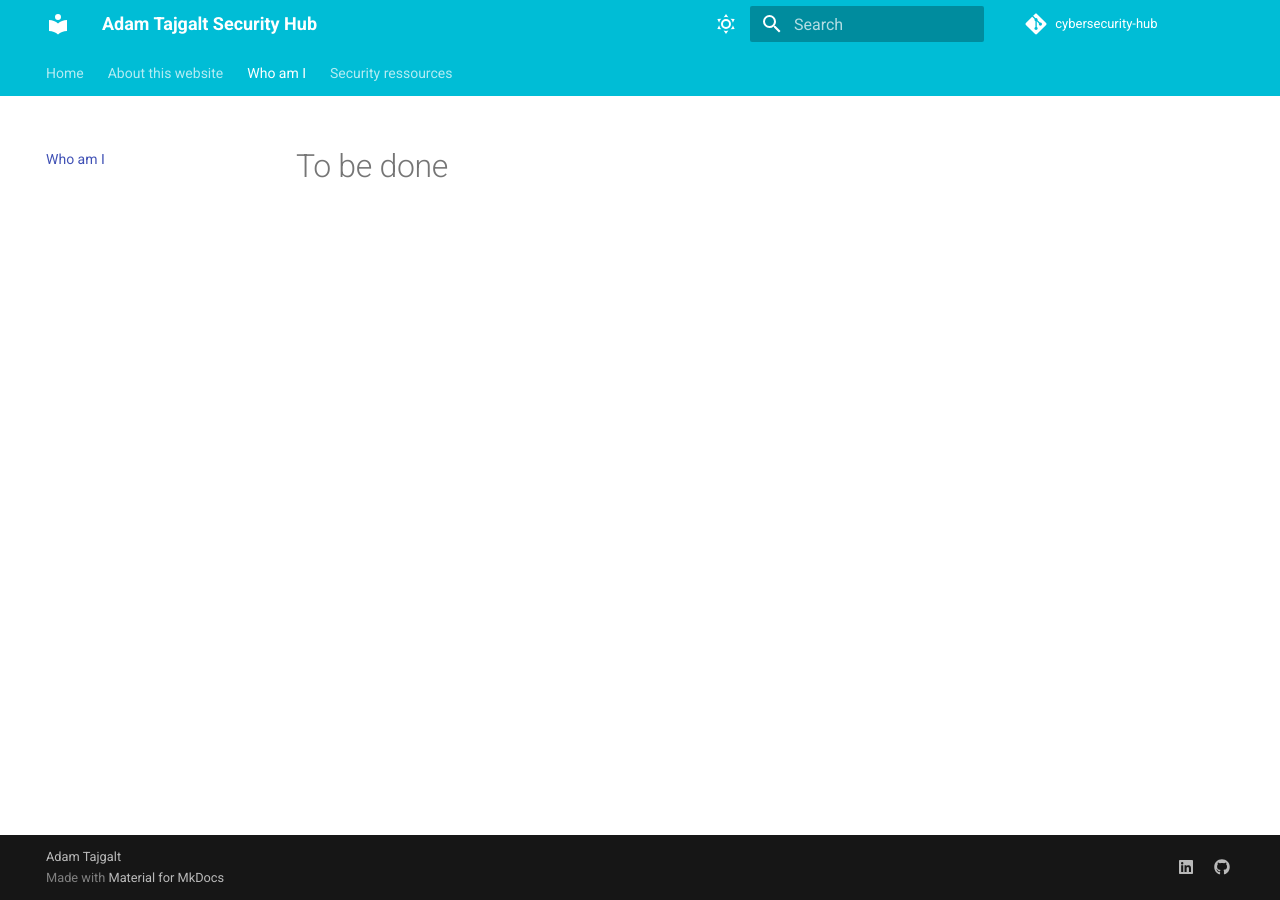
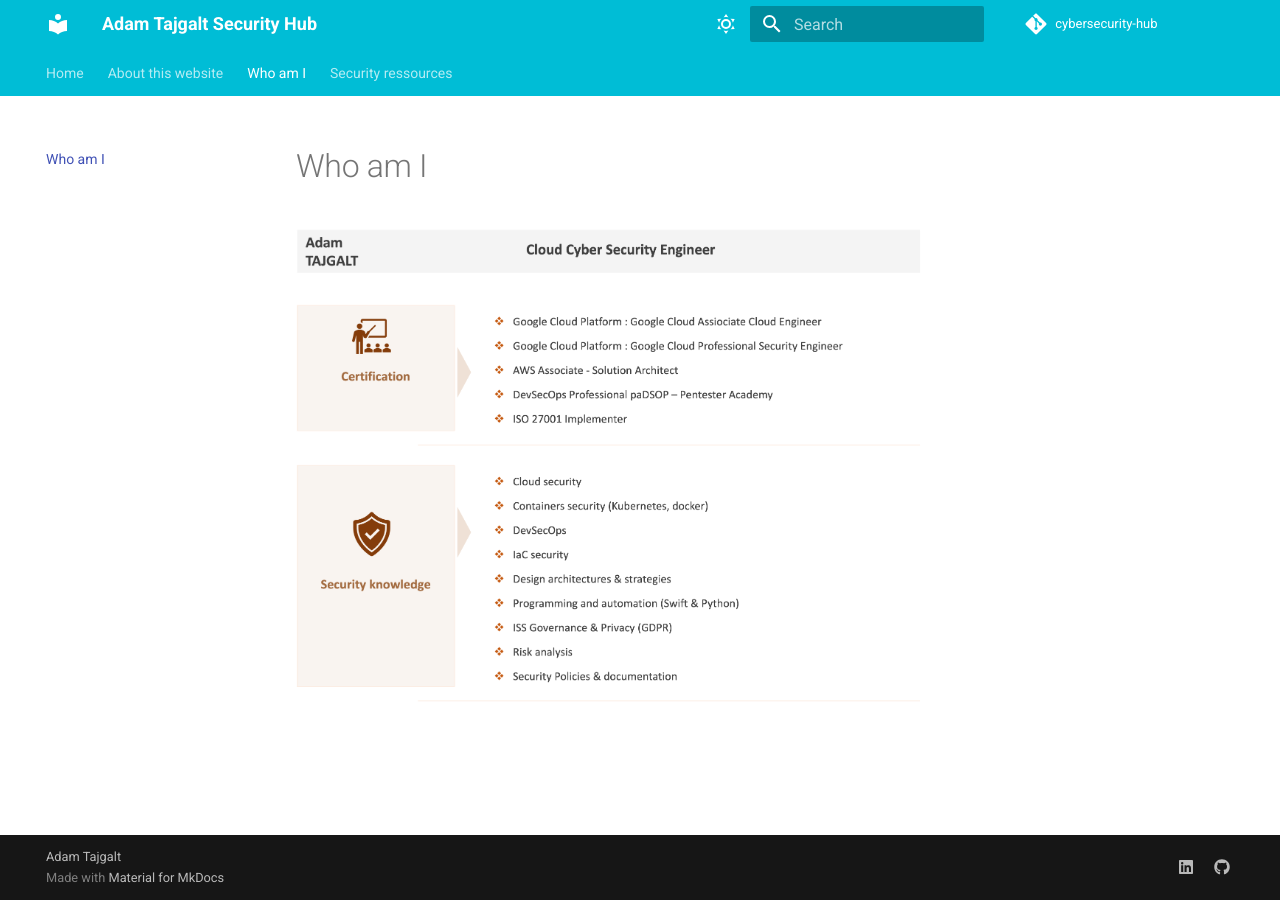
Before and after one commit to adamtaj/cybersecurity-hub, an MkDocs documentation site: the page built from docs/personnal_journey.md, in a window 1280 px wide. Built offline with MkDocs 1.6.1 and Material for MkDocs 9.7.7, drawn with Linux system fonts in a browser that asks for light colours; comment, search, counter and statistics services are not loaded.

Commit message:
adding certification

```diff
--- a/docs/personnal_journey.md
+++ b/docs/personnal_journey.md
@@ -1,4 +1,4 @@
 title: Who am I
 
 
-# To be done
+![ata-certification](assets/ata-certification.png){: align=center}
```
Also changed, not shown: docs/assets/ata-certification.png (added).
